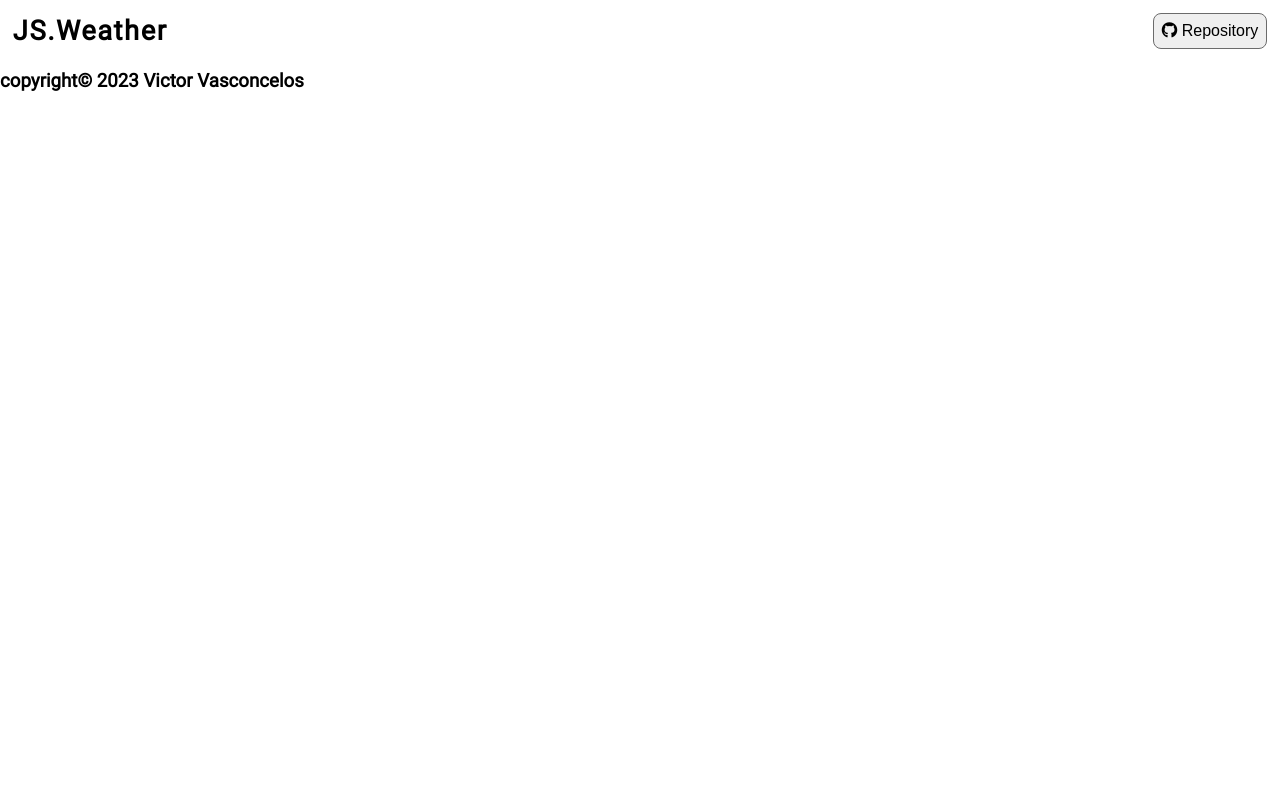
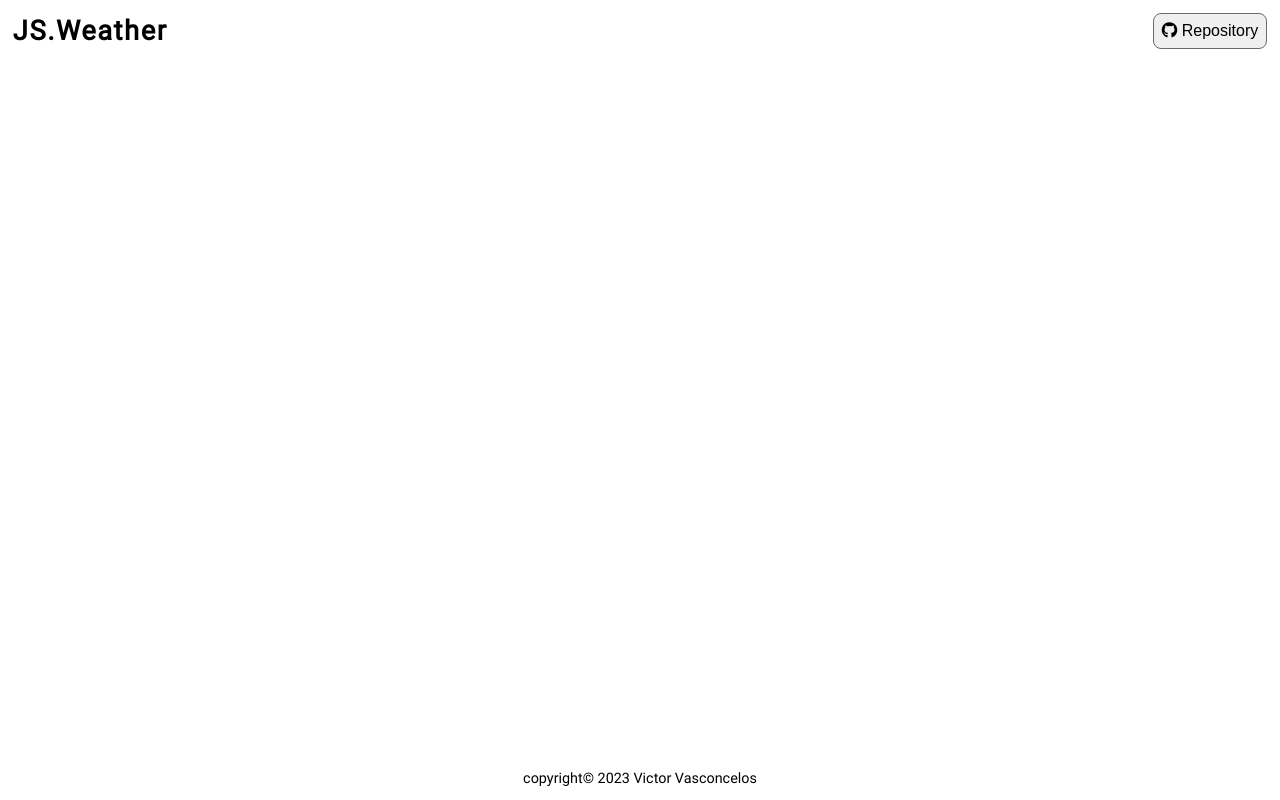
Before and after one commit to Victorcelos/weather-app, a React (Vite) app: page / in a window 1280 px wide. Built offline with nearby package versions, Linux system fonts and the light colour scheme.

Commit message:
:lipstick: Update Footer.css

```diff
--- a/src/components/Footer/Footer.css
+++ b/src/components/Footer/Footer.css
@@ -1 +1,15 @@
 @charset "UTF-8";
+
+.footer {
+    bottom: 0;
+    width: 100%;
+    padding: 0.8rem;
+
+    position: absolute;
+}
+
+.footer-text {
+    font-size: 0.9rem;
+    text-align: center;
+    font-weight: normal;
+}
```
